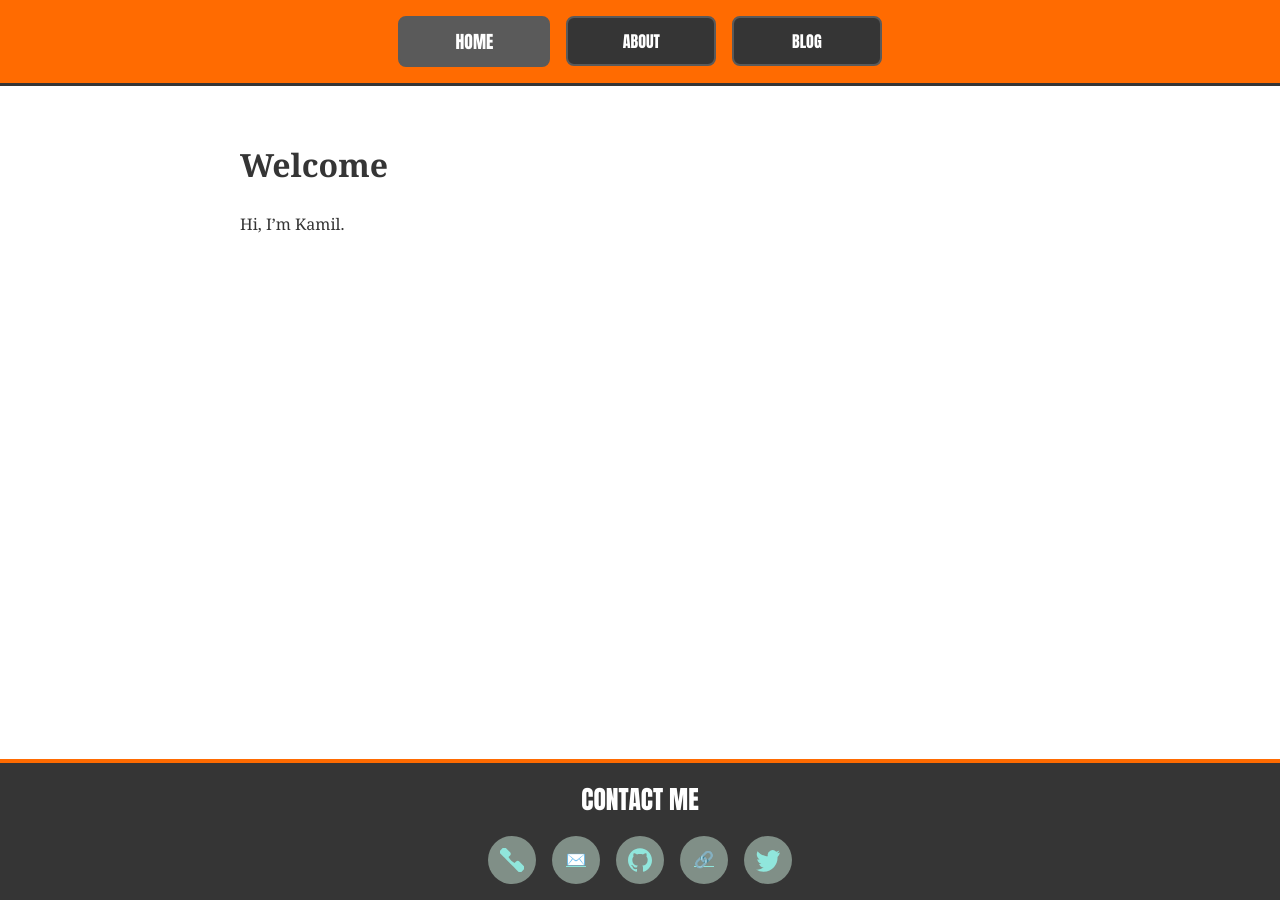
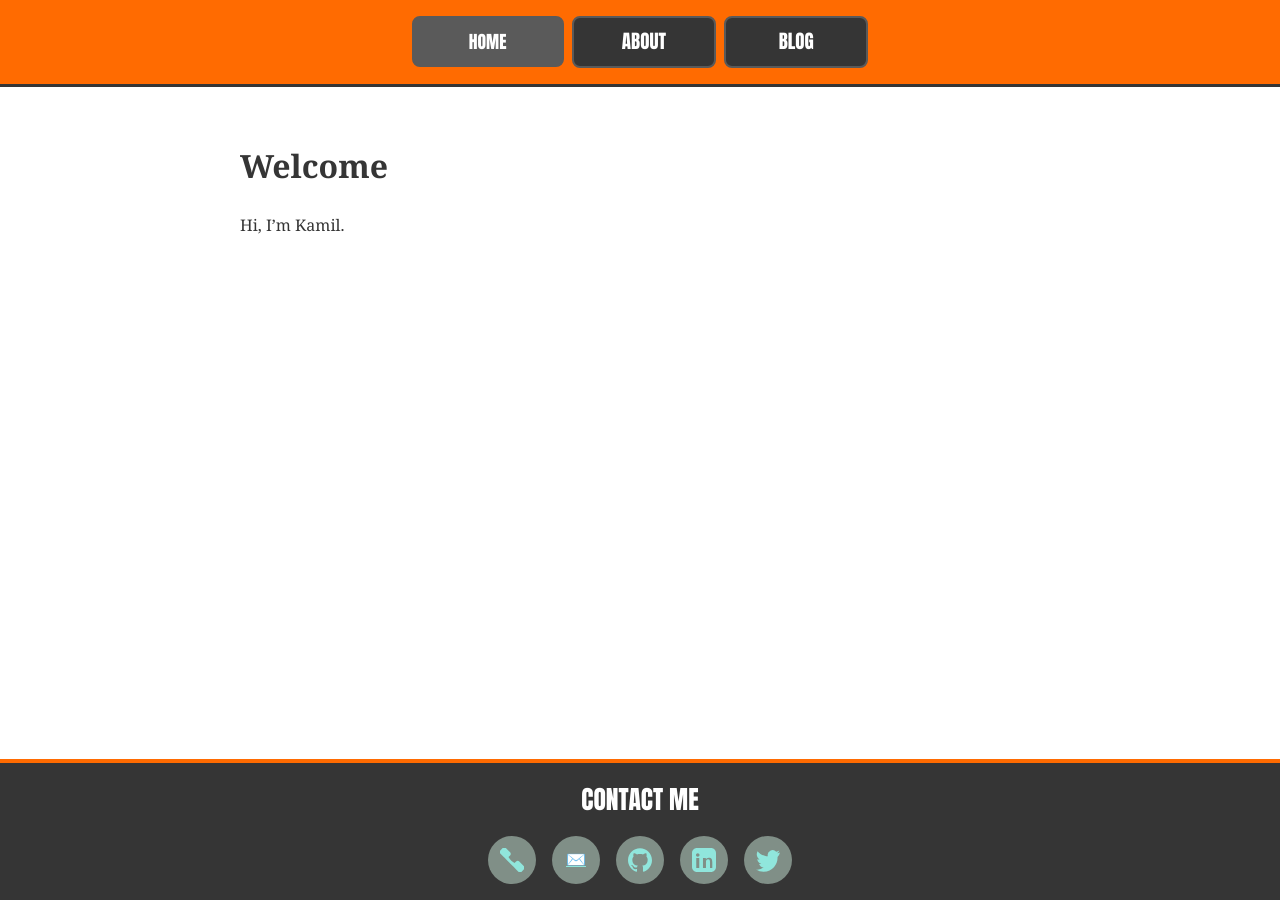
Before and after one commit to juna8001/juna8001.github.io, a Jekyll site: the page built from index.md, in a window 1280 px wide. Built offline with Jekyll 4.4.1, drawn with Linux system fonts in a browser that asks for light colours.

Commit message:
style improvements

```diff
--- a/_includes/footer.html
+++ b/_includes/footer.html
@@ -1,7 +1,7 @@
 <footer class="site-footer" style="padding: 1em 0; text-align: center;">
     <div class="footer-contact-title">CONTACT ME</div>
     <div class="footer-contact-buttons">
-        <a href="tel:+1234567890" title="Phone" class="footer-contact-btn">
+        <a href="tel:+48602246753" title="Phone" class="footer-contact-btn">
             <!-- Phone Icon (Font Awesome Solid) -->
             <svg class="footer-contact-icon" viewBox="0 0 512 512" width="24" height="24" fill="currentColor"
                 aria-hidden="true">
@@ -9,10 +9,10 @@
                     d="M511.1 387.1l-99.6-99.6c-18.7-18.7-49.1-18.7-67.9 0l-34.1 34.1c-54.5-28.7-99.2-73.4-127.9-127.9l34.1-34.1c18.7-18.7 18.7-49.1 0-67.9L124.9.9C106.2-17.8 75.8-17.8 57.1.9L7 51c-18.7 18.7-18.7 49.1 0 67.9C93.6 205.7 306.3 418.4 393.1 505.1c18.7 18.7 49.1 18.7 67.9 0l50.1-50.1c18.7-18.7 18.7-49.1 0-67.9z" />
             </svg></svg>
         </a>
-        <a href="mailto:your.email@example.com" title="Email" class="footer-contact-btn">
+        <a href="mailto:juna8001@gmail.com" title="Email" class="footer-contact-btn">
             <span class="footer-contact-icon">✉️</span>
         </a>
-        <a href="https://github.com/yourusername" title="GitHub" target="_blank" class="footer-contact-btn"
+        <a href="https://github.com/juna8001" title="GitHub" target="_blank" class="footer-contact-btn"
             rel="noopener">
             <svg class="footer-contact-icon" viewBox="0 0 24 24" width="24" height="24" fill="currentColor"
                 aria-hidden="true">
@@ -20,11 +20,13 @@
                     d="M12 0.297c-6.63 0-12 5.373-12 12 0 5.303 3.438 9.8 8.205 11.387 0.6 0.113 0.82-0.258 0.82-0.577 0-0.285-0.011-1.04-0.017-2.04-3.338 0.726-4.042-1.61-4.042-1.61-0.546-1.387-1.333-1.756-1.333-1.756-1.089-0.745 0.083-0.729 0.083-0.729 1.205 0.084 1.84 1.236 1.84 1.236 1.07 1.834 2.809 1.304 3.495 0.997 0.108-0.775 0.418-1.304 0.762-1.604-2.665-0.304-5.466-1.334-5.466-5.931 0-1.31 0.469-2.381 1.236-3.221-0.124-0.303-0.535-1.523 0.117-3.176 0 0 1.008-0.322 3.301 1.23 0.957-0.266 1.983-0.399 3.003-0.404 1.02 0.005 2.047 0.138 3.006 0.404 2.291-1.552 3.297-1.23 3.297-1.23 0.653 1.653 0.242 2.873 0.119 3.176 0.77 0.84 1.235 1.911 1.235 3.221 0 4.609-2.804 5.625-5.475 5.921 0.43 0.372 0.823 1.104 0.823 2.222 0 1.606-0.015 2.898-0.015 3.293 0 0.322 0.216 0.694 0.825 0.576C20.565 22.092 24 17.592 24 12.297c0-6.627-5.373-12-12-12" />
             </svg>
         </a>
-        <a href="https://linkedin.com/in/yourusername" title="LinkedIn" target="_blank" class="footer-contact-btn"
+        <a href="https://linkedin.com/in/kamil-maslanka" title="LinkedIn" target="_blank" class="footer-contact-btn"
             rel="noopener">
-            <span class="footer-contact-icon">🔗</span>
+            <svg class="footer-contact-icon" viewBox="0 0 24 24" width="24" height="24" fill="currentColor" aria-hidden="true">
+                <path d="M19 0h-14c-2.76 0-5 2.24-5 5v14c0 2.76 2.24 5 5 5h14c2.76 0 5-2.24 5-5v-14c0-2.76-2.24-5-5-5zm-11.75 20h-3v-10h3v10zm-1.5-11.27c-.97 0-1.75-.79-1.75-1.76s.78-1.76 1.75-1.76 1.75.79 1.75 1.76-.78 1.76-1.75 1.76zm15.25 11.27h-3v-5.6c0-1.34-.03-3.07-1.87-3.07-1.87 0-2.16 1.46-2.16 2.97v5.7h-3v-10h2.89v1.36h.04c.4-.76 1.37-1.56 2.82-1.56 3.02 0 3.58 1.99 3.58 4.58v5.62z"/>
+            </svg></svg>
         </a>
-        <a href="https://twitter.com/yourusername" title="Twitter" target="_blank" class="footer-contact-btn"
+        <a href="https://x.com/kamilthedev" title="Twitter" target="_blank" class="footer-contact-btn"
             rel="noopener">
             <svg class="footer-contact-icon" viewBox="0 0 24 24" width="24" height="24" fill="currentColor"
                 aria-hidden="true">
--- a/assets/header.css
+++ b/assets/header.css
@@ -8,13 +8,14 @@ header.site-header {
 nav.site-nav {
     display: flex;
     justify-content: center;
-    gap: 1em;
+    gap: .5em;
 }
 
 nav.site-nav a {
     color: var(--header-text);
     text-decoration: none;
     font-family: var(--reckoner);
+    font-size: 19px;
 
 
     padding: 0.2em 0.8em;
@@ -26,7 +27,7 @@ nav.site-nav a {
 
     background: var(--content-color);
     border: 2px solid var(--content-color-hover);
-    width: 120px;
+    width: 110px;
     height: 40px;
     line-height: 1;
     overflow: hidden;
```
